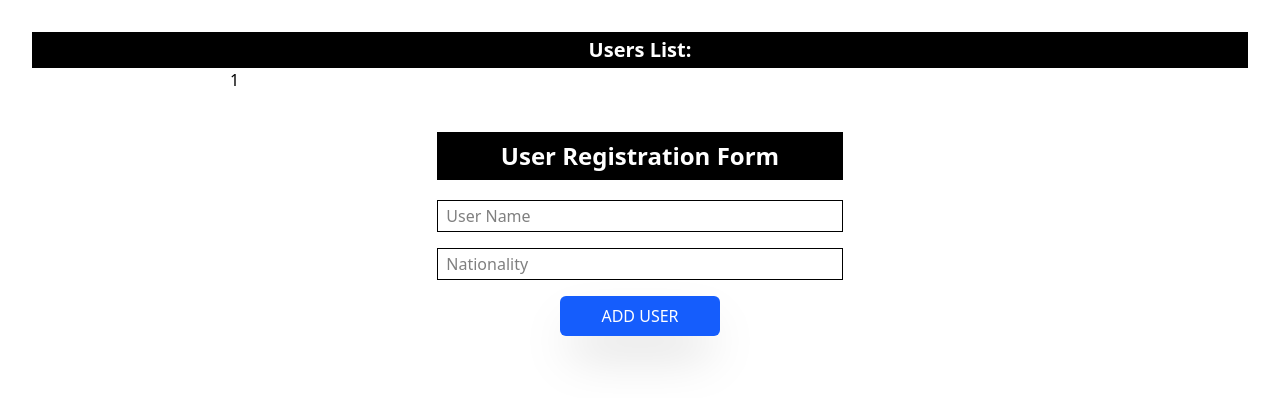
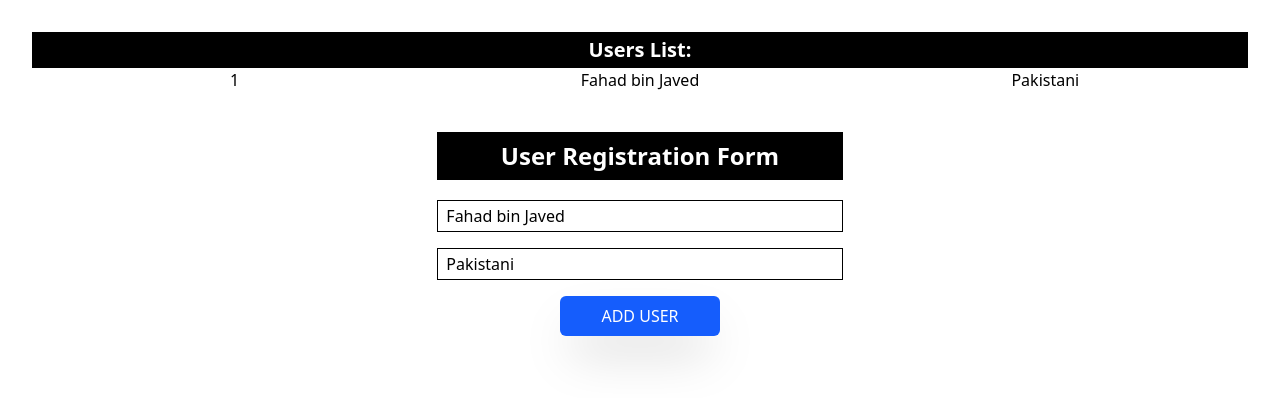
Before and after one commit to Fahad-Javed20/lec_22, a React (Vite) app: page / in a window 1280 px wide. Both pictures are taken after a click on the button "ADD USER". Shown: the top 398 px of the page. Built offline with nearby package versions, Linux system fonts and the light colour scheme.

Commit message:
make chnges

```diff
--- a/src/App.tsx
+++ b/src/App.tsx
@@ -1,5 +1,6 @@
 import { useState } from "react";
 import "./App.css";
+
 import UserForm from "./components/UserForm";
 import UserList from "./components/UserList";
 import type { UserType } from "./types/UserType";
@@ -10,7 +11,7 @@ function App() {
   const handelAddUser = (user: UserType) => {
     const newUser = { ...user, id: users.length + 1 };
     setUsers((prev) => [...prev, newUser]);
-  };
+  }; // <-- FIXED: This brace was missing
 
   return (
     <>
--- a/src/components/UserForm.tsx
+++ b/src/components/UserForm.tsx
@@ -6,39 +6,45 @@ interface UserFormProps {
 }
 
 const UserForm = ({ onAddUser }: UserFormProps) => {
-  const [username, setUserName] = useState("");
-  const [nationality, setNationality] = useState("");
+  const [formData, setFormData] = useState<UserType>({
+    username: "Fahad bin Javed",
+    nationality: "Pakistani"
+  });
 
   const handelSubmit = (event: React.FormEvent) => {
     event.preventDefault();
-    onAddUser({username,nationality});
 
-    setUserName("");
-    setNationality("");
+    onAddUser({
+      username: formData.username,
+      nationality: formData.nationality
+    });
   };
 
   return (
     <div className="flex justify-center">
-      <div className="w-1/3">
-        <form onSubmit={handelSubmit}>
+      <form className="w-1/3" onSubmit={handelSubmit}>
         <h1 className="bg-black text-white text-2xl py-2 font-semibold">
           User Registration Form
         </h1>
 
         <div className="flex gap-4 flex-col mt-5">
           <input
-              onChange={(e) => setUserName(e.target.value)}
+            onChange={(e) =>
+              setFormData({ ...formData, username: e.target.value })
+            }
             className="border h-8 px-2"
             type="text"
-              value={username}
+            value={formData.username}
             placeholder="User Name"
           />
 
           <input
-              onChange={(e) => setNationality(e.target.value)}
+            onChange={(e) =>
+              setFormData({ ...formData, nationality: e.target.value })
+            }
             className="border h-8 px-2"
             type="text"
-              value={nationality}
+            value={formData.nationality}
             placeholder="Nationality"
           />
         </div>
@@ -51,7 +57,6 @@ const UserForm = ({ onAddUser }: UserFormProps) => {
         </button>
       </form>
     </div>
-    </div>
   );
 };
 
--- a/src/components/UserList.tsx
+++ b/src/components/UserList.tsx
@@ -7,11 +7,11 @@ interface UserListProps {
 const UserList = ({ user }: UserListProps) => {
   return (
     <div>
-      {user.map((u) => (
-        <div key={u.id} className=" w-full grid grid-cols-3">
-            <p>{u.id}</p>
-          <p>{u.username}</p>
-          <p>{u.nationality}</p>
+      {user.map((person) => (
+        <div key={person.id} className=" w-full grid grid-cols-3">
+            <p>{person.id}</p>
+          <p>{person.username}</p>
+          <p>{person.nationality}</p>
         </div>
       ))}
     </div>
```
Lines whose indentation alone changed are shown as unchanged.
